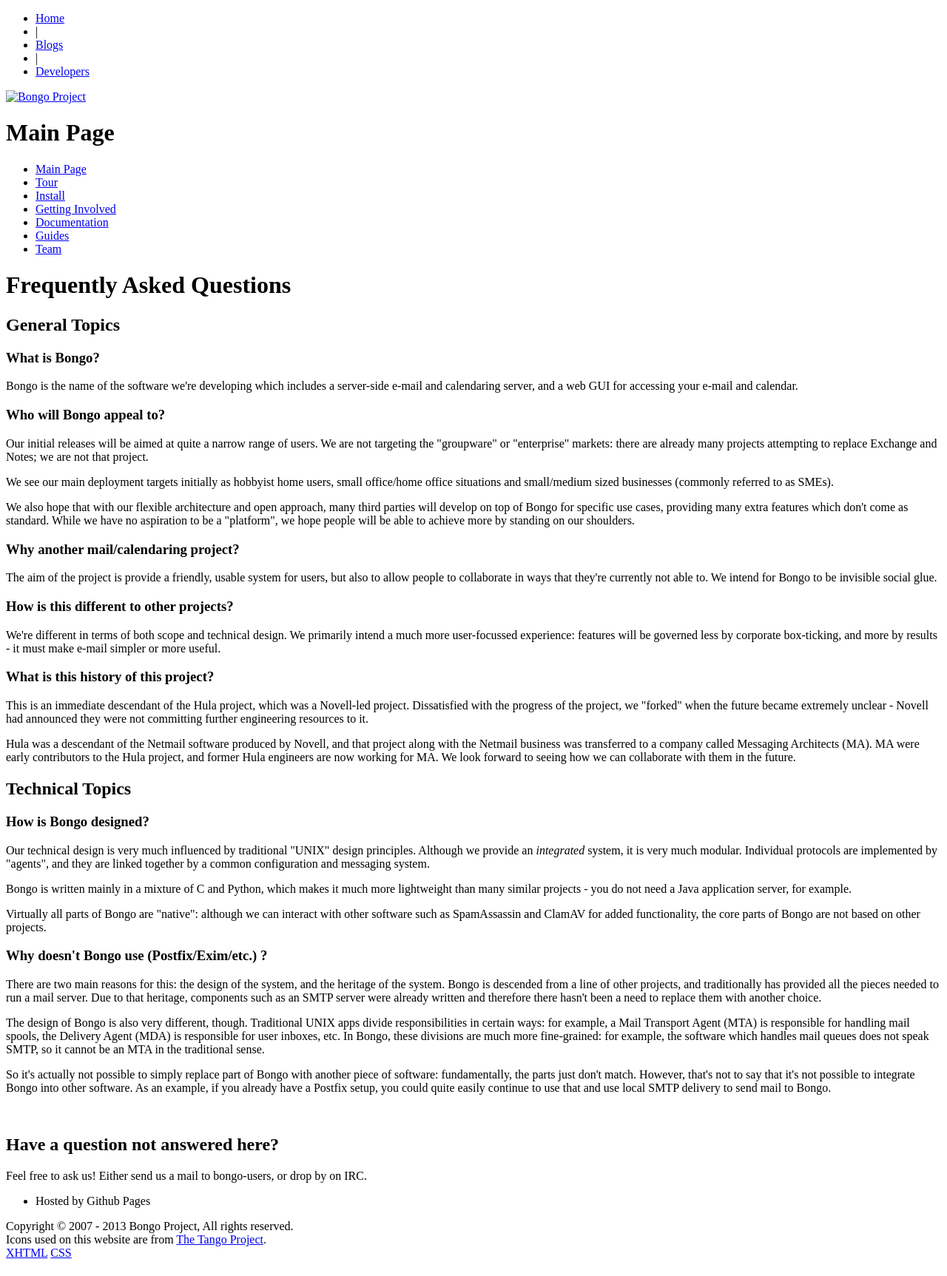
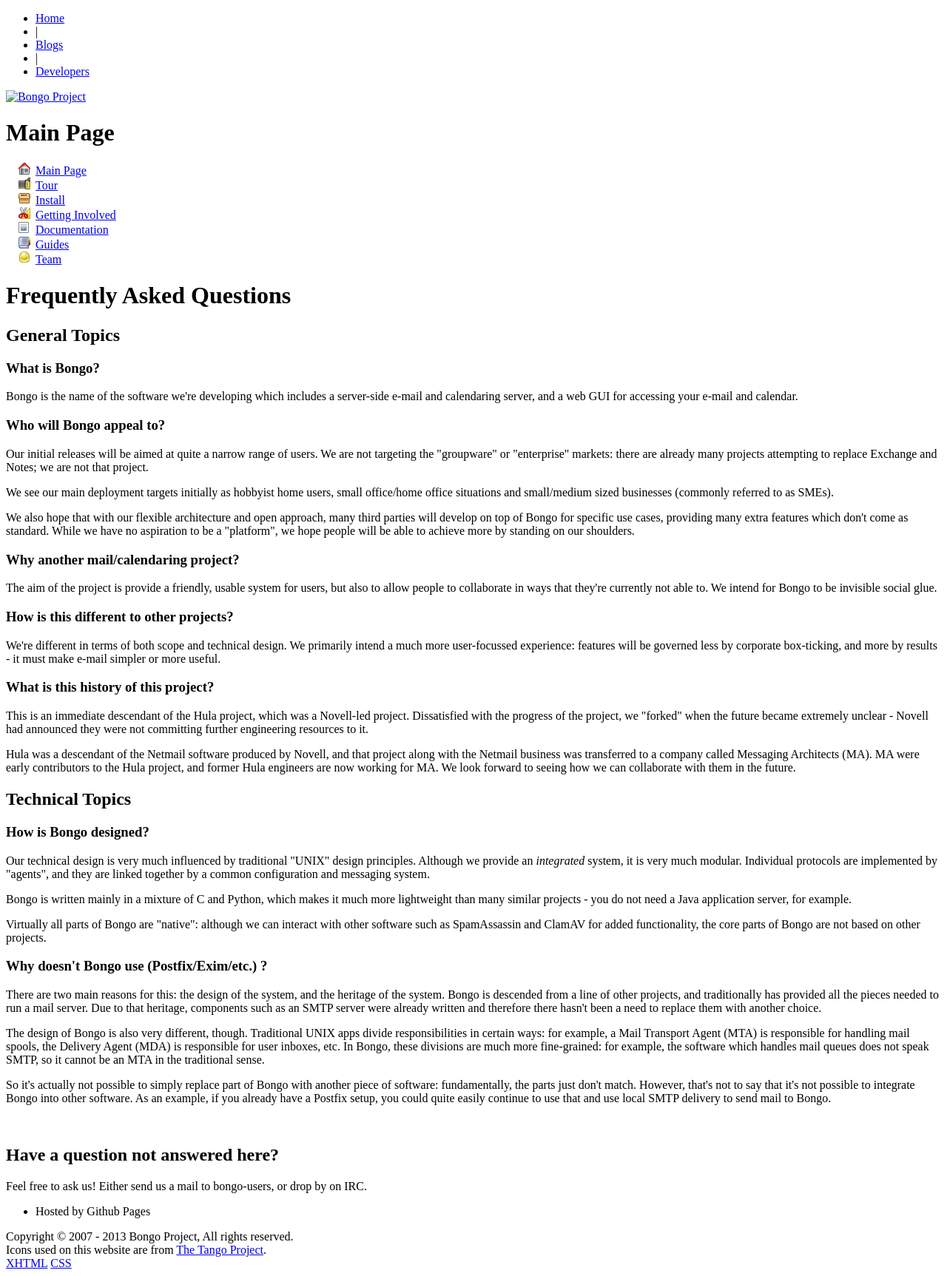
Before and after one commit to bongo-project/bongo-project, a Jekyll site: the page built from Documentation/Frequently_Asked_Questions.html, in a window 1280 px wide. Shown: the whole page at 74% size. Built offline with Jekyll 4.4.1, drawn with Linux system fonts in a browser that asks for light colours; some web fonts are replaced; Markdown is read by kramdown in place of the engine named in the settings.

Commit message:
Fix Images in the menu page

```diff
--- a/_includes/menu.html
+++ b/_includes/menu.html
@@ -5,13 +5,13 @@
         			<div class='portlet' id='p-navigation'>
         				<div class='pBody'>
         					<ul>
-        						<li style="list-style-image: url(images/icons/go-home.png);"><a href="/">Main Page</a></li>
-                                <li style="list-style-image: url(images/icons/emblem-photos-1.png);"><a href="https://github.com/bongo-project/bongo-project/wiki/Tour">Tour</a></li>
-                                <li style="list-style-image: url(images/icons/package-x-generic.png);"><a href="https://github.com/bongo-project/bongo-project/wiki/Installation">Install</a></li>
-                                <li style="list-style-image: url(images/icons/applications-accessories.png);"><a href="https://github.com/bongo-project/bongo-project/wiki/Getting_Involved">Getting Involved</a></li>
-                                <li style="list-style-image: url(images/icons/x-office-document.png);"><a href="https://github.com/bongo-project/bongo-project/wiki/Documentation">Documentation</a></li>
-                                <li style="list-style-image: url(images/icons/x-office-address-book.png);"><a href="https://github.com/bongo-project/bongo-project/wiki/Guides">Guides</a></li>
-                                <li style="list-style-image: url(images/icons/applications-development.png);"><a href="https://github.com/bongo-project/bongo-project/wiki/Team">Team</a></li>
+        						<li style="list-style-image: url(../images/icons/go-home.png);"><a href="/">Main Page</a></li>
+                                <li style="list-style-image: url(../images/icons/emblem-photos-1.png);"><a href="https://github.com/bongo-project/bongo-project/wiki/Tour">Tour</a></li>
+                                <li style="list-style-image: url(../images/icons/package-x-generic.png);"><a href="https://github.com/bongo-project/bongo-project/wiki/Installation">Install</a></li>
+                                <li style="list-style-image: url(../images/icons/applications-accessories.png);"><a href="https://github.com/bongo-project/bongo-project/wiki/Getting_Involved">Getting Involved</a></li>
+                                <li style="list-style-image: url(../images/icons/x-office-document.png);"><a href="https://github.com/bongo-project/bongo-project/wiki/Documentation">Documentation</a></li>
+                                <li style="list-style-image: url(../images/icons/x-office-address-book.png);"><a href="https://github.com/bongo-project/bongo-project/wiki/Guides">Guides</a></li>
+                                <li style="list-style-image: url(../images/icons/applications-development.png);"><a href="https://github.com/bongo-project/bongo-project/wiki/Team">Team</a></li>
                             </ul>
                         </div>
                     </div>
```
